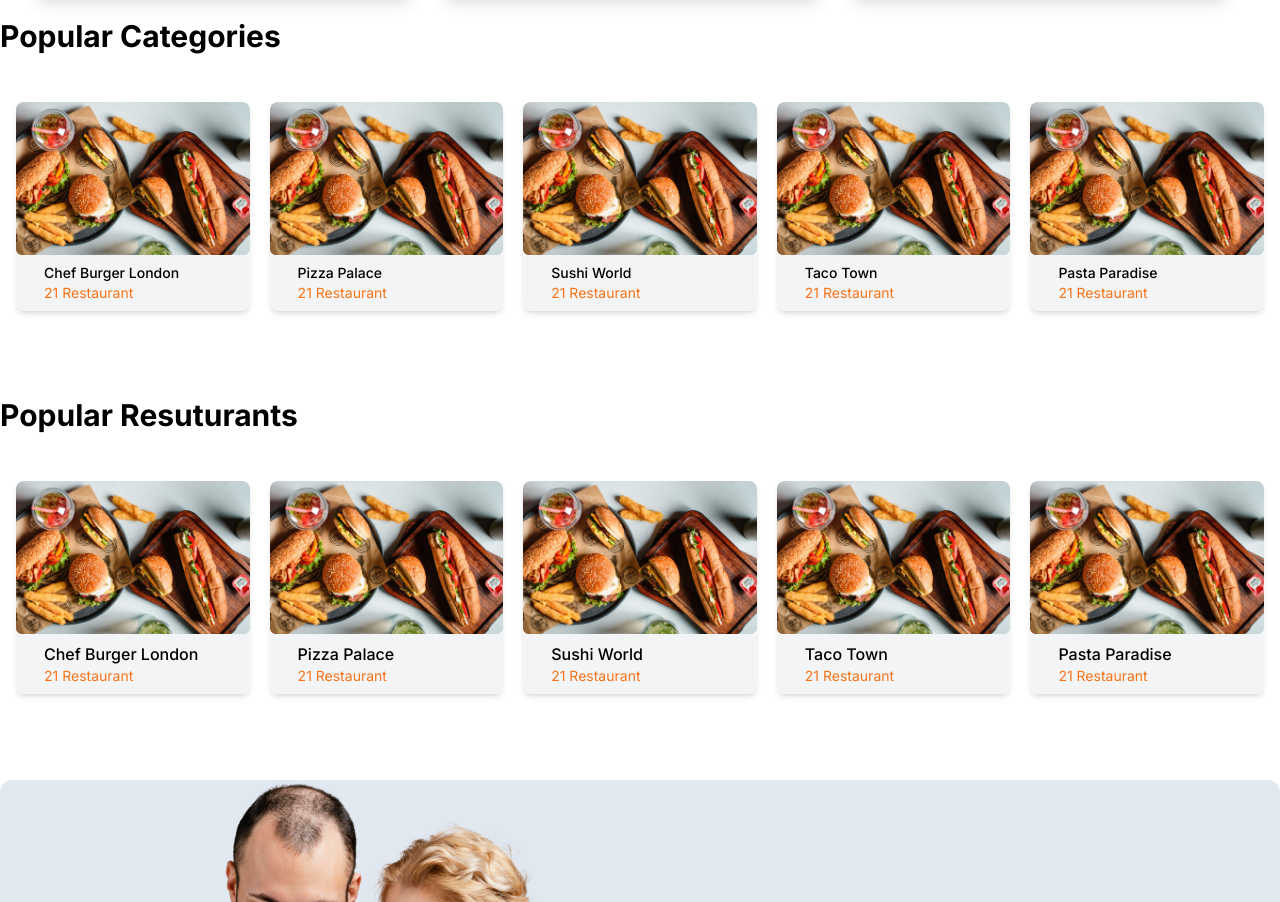
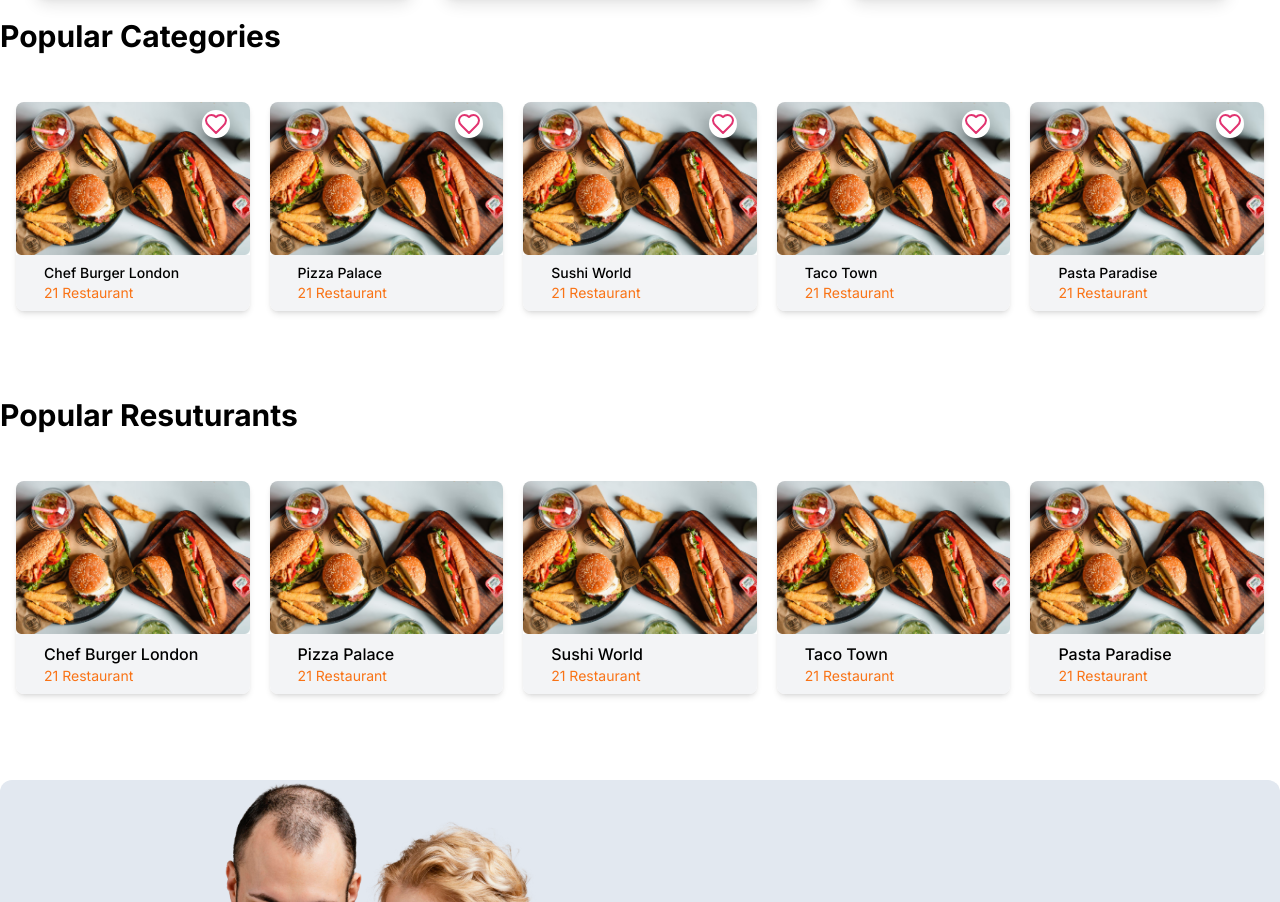
Before and after one commit to thesuman74/nextjs-food, a Next.js app: page / in a window 1280 px wide. Shown: the part 1089-1991 px from the top of the page. Built offline with nearby package versions, Linux system fonts and the light colour scheme; data requests are answered from the project's data file.

Commit message:
favourite icon added

```diff
--- a/components/cards/PopularCategoriesCard.tsx
+++ b/components/cards/PopularCategoriesCard.tsx
@@ -1,4 +1,5 @@
 import { DealsTypes } from "@/Type";
+import { Heart } from "lucide-react";
 import Link from "next/link";
 import React from "react";
 
@@ -16,8 +17,14 @@ const PopularCategoriesCard = async () => {
         <Link href={`/deals/${item.id}`} key={item.id}>
           <div
             key={item.id}
-            className="max-w-xs mt-3 rounded-lg shadow-md mx-auto group"
+            className="relative max-w-xs mt-3 rounded-lg shadow-md mx-auto group"
           >
+            {/* fav button  */}
+            <div className="w-7 h-7 z-10 flex items-center justify-center rounded-full bg-white top-2 right-5 absolute hover:fill group-hover:scale-105">
+              <Link key={item.id} href={"/#"}>
+                <Heart className="hover:fill-red-500" color="#e13370" />
+              </Link>
+            </div>
             <img
               src="/Images/food1.png"
               alt=""
```
